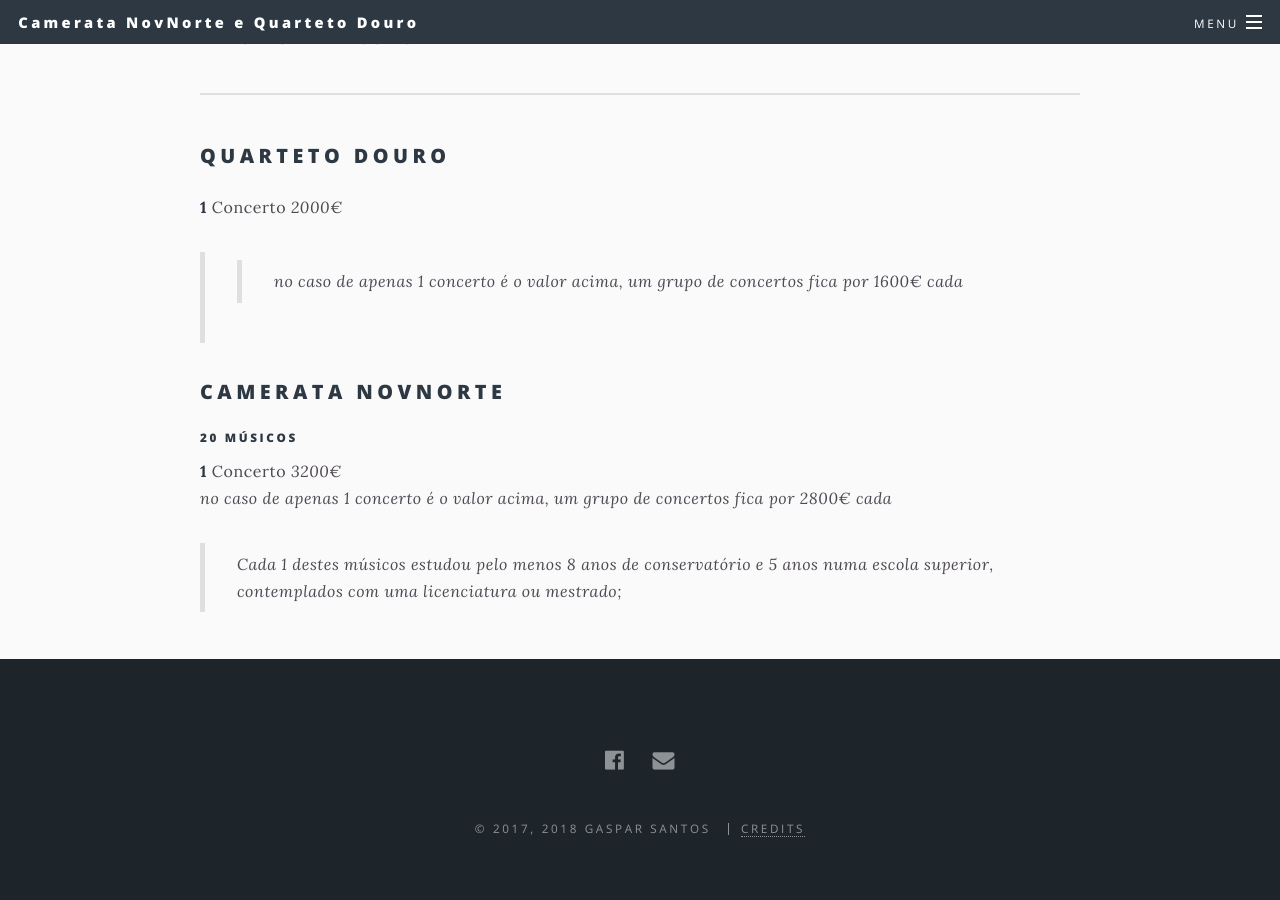
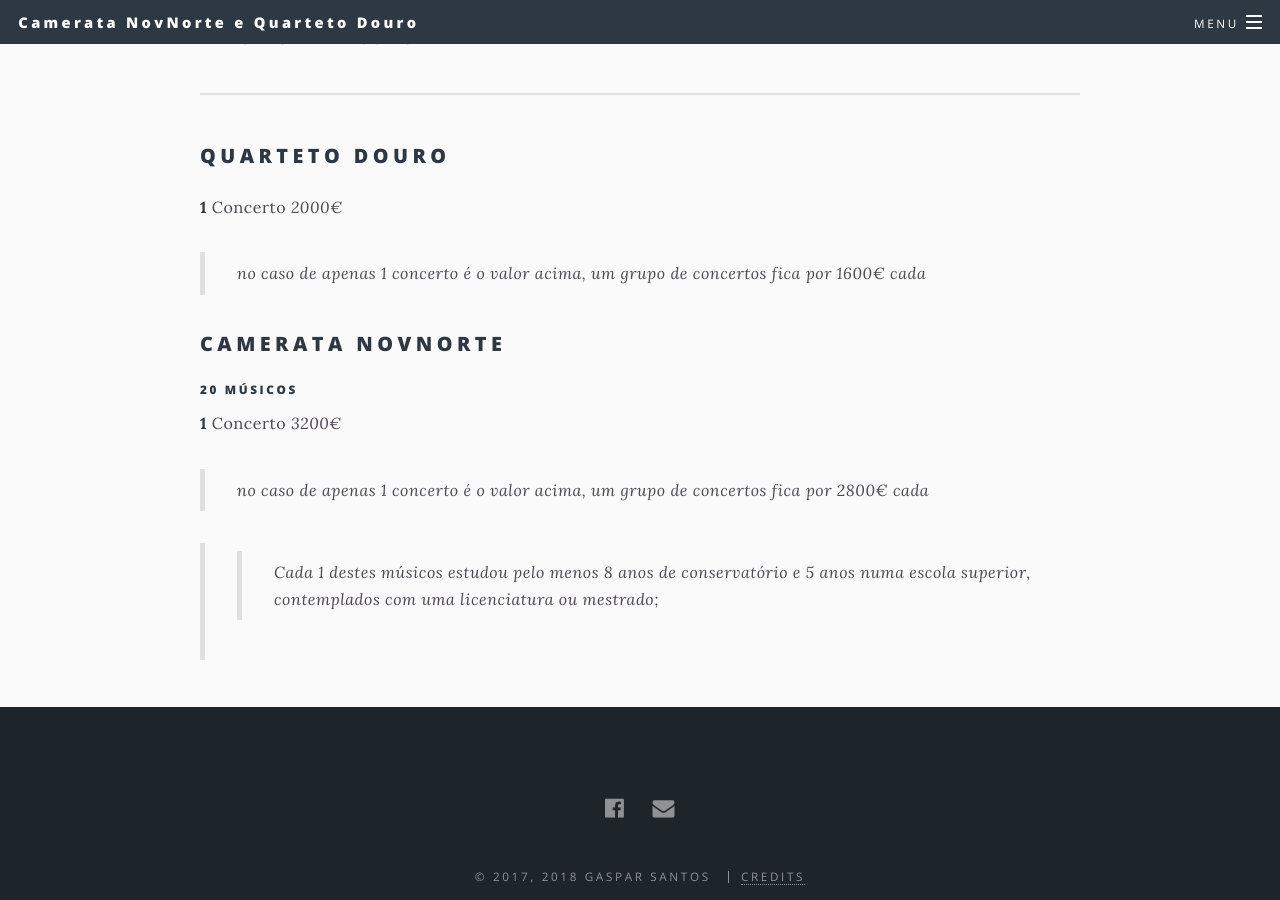
Before and after one commit to ArchGalileu/cmg, a Jekyll site: the page built from _pages/custo.md, in a window 1280 px wide and 900 px high, scrolled down 571 px. Built offline with Jekyll 4.4.1, drawn with Linux system fonts in a browser that asks for light colours.

Commit message:
quotes organized

```diff
--- a/_pages/custo.md
+++ b/_pages/custo.md
@@ -21,13 +21,13 @@ Regalar todos os cidadãos de Vila Nova de Gaia não é tarefa fácil, mas é po
 ## Quarteto Douro
 
 **1** Concerto    *2000€*
->> *no caso de apenas 1 concerto é o valor acima,  um grupo de concertos fica por 1600€ cada*
+> *no caso de apenas 1 concerto é o valor acima,  um grupo de concertos fica por 1600€ cada*
 
 
 ## Camerata NovNorte
 ##### 20 músicos
 
 **1** Concerto     *3200€*
-*no caso de apenas 1 concerto é o valor acima,  um grupo de concertos fica por 2800€ cada*
+>*no caso de apenas 1 concerto é o valor acima,  um grupo de concertos fica por 2800€ cada*
 
-> *Cada 1 destes músicos estudou pelo menos 8 anos de conservatório e 5 anos numa escola superior, contemplados com uma licenciatura ou mestrado;*
+>> *Cada 1 destes músicos estudou pelo menos 8 anos de conservatório e 5 anos numa escola superior, contemplados com uma licenciatura ou mestrado;*
```
